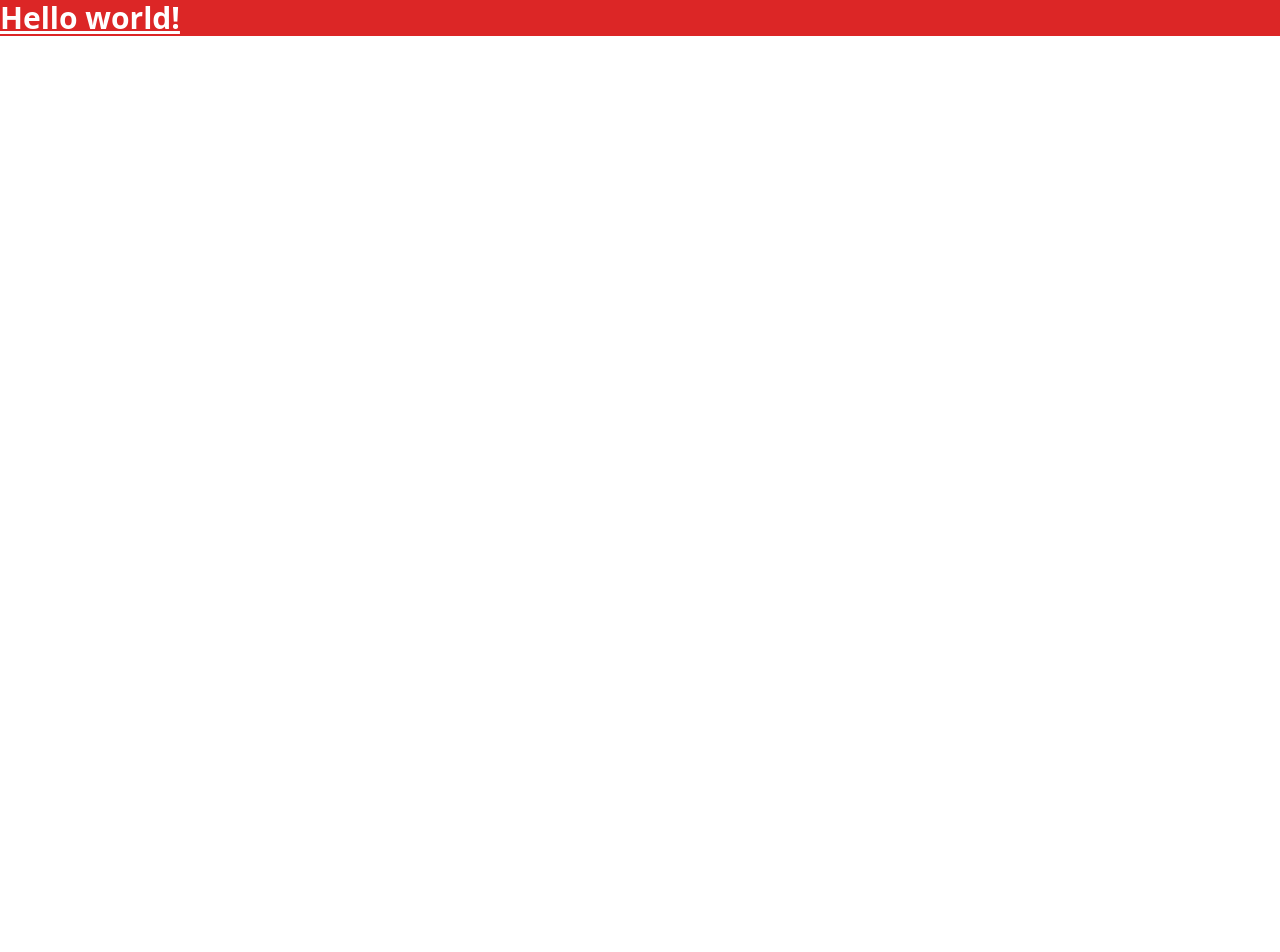
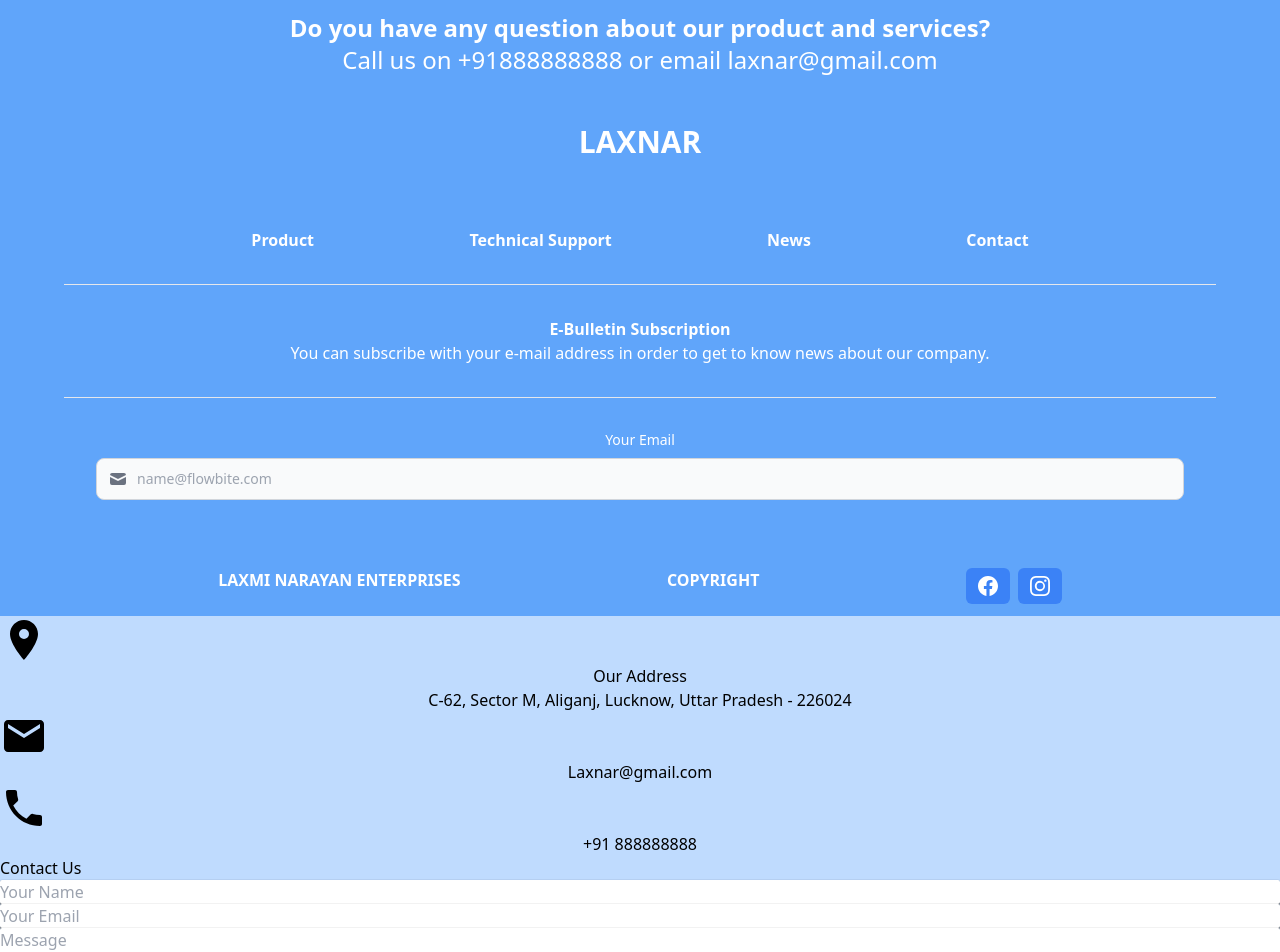
Before and after one commit to yash-sahni54321/Laxnar, a React (Create React App) app: page / in a window 1280 px wide. Shown: the top 952 px of the page. Before the commit the page ends 800 px from the top, so only its background shows below. Built offline with nearby package versions, Linux system fonts and the light colour scheme.

Commit message:
Added footer

```diff
--- a/package.json
+++ b/package.json
@@ -8,6 +8,7 @@
     "@testing-library/user-event": "^13.5.0",
     "react": "^18.2.0",
     "react-dom": "^18.2.0",
+    "react-icons": "^4.7.1",
     "react-router-dom": "^5.2.0",
     "react-scripts": "5.0.1",
     "web-vitals": "^2.1.4"
--- a/src/App.js
+++ b/src/App.js
@@ -3,11 +3,13 @@ import HomePage from "./Pages/HomePage";
 import ProductPage from "./Pages/ProductPage";
 import Error404Page from "./Pages/Error404Page";
 import React from "react";
+import Footer from "./Components/Footer";
+import ContactHeader from "./Components/ContactHeader";
 function App() {
     return (
         <div className='App'>
-
-            <h1 className='text-3xl text-white bg-red-600 font-bold underline'>Hello world!</h1>
+            <Footer/>
+            <ContactHeader/>
         </div>
     );
 }
--- /dev/null
+++ b/src/Components/ContactHeader.js
@@ -0,0 +1,100 @@
+
+import { MdLocationOn, MdEmail, MdPhone } from "react-icons/md";
+import { useState } from "react";
+const ContactHeader = () => {
+    const [name, setName] = useState('');
+    const [email, setEmail] = useState('');
+    const [text_msg, setText] = useState('');
+
+
+    const handleSubmit = (e) => {
+      e.preventDefault();
+      const Message = { name, email, text_msg };
+      console.log(Message)
+    //   fetch('http://localhost:8000/blogs/', {
+    //     method: 'POST',
+    //     headers: { "Content-Type": "application/json" },
+    //     body: JSON.stringify(blog)
+    //   }).then(() => {
+    //     // history.go(-1);
+    //     history.push('/');
+    //   })
+    }
+
+    return (
+        <>
+            <div className="bg-blue-200">
+                <div>
+                    <div>
+                        <div className="text-center">
+                            <span className="text-5xl">
+                                <MdLocationOn />
+                            </span>
+                            <span>
+                                <p>Our Address</p>
+                            </span>
+                            <span>
+                                <p>C-62, Sector M, Aliganj, Lucknow, Uttar Pradesh - 226024</p>
+                            </span>
+                        </div>
+                    </div>
+                    <div>
+                        <div>
+                            <div className="text-center">
+                                <span className="text-5xl">
+                                    <MdEmail />
+                                </span>
+                                <span>
+                                    <p>Laxnar@gmail.com</p>
+                                </span>
+                            </div>
+                        </div>
+                        <div>
+                            <div className="text-center">
+                                <span className="text-5xl">
+                                    <MdPhone />
+                                </span>
+                                <span>
+                                    <p>+91 888888888</p>
+                                </span>
+                            </div>
+                        </div>
+                    </div>
+                </div>
+                <div>
+                    <div>
+                        <form onSubmit={handleSubmit} className="">
+                            <label>Contact Us</label>
+                            <input
+                                type="text"
+                                className="w-full rounded-sm shadow-sm inline-block shadow-black"
+                                placeholder="Your Name"
+                                required
+                                value={name}
+                                onChange={(e) => setName(e.target.value)}
+                            />
+                            <input
+                                required
+                                className="w-full rounded-sm shadow-sm inline-block shadow-black"
+                                placeholder="Your Email"
+                                value={email}
+                                onChange={(e) => setEmail(e.target.value)}
+                            />
+                            <textarea
+                                required
+                                className="w-full h-24 rounded-sm shadow-sm inline-block shadow-black"
+                                value={text_msg}
+                                placeholder="Message"
+                                onChange={(e) => setText(e.target.value)}
+                            />
+
+                            <button className="rounded-md px-3 py-2 bg-blue-500">Submit</button>
+                        </form>
+                    </div>
+                </div>
+            </div>
+        </>
+    );
+};
+
+export default ContactHeader;
--- a/src/Components/Footer.js
+++ b/src/Components/Footer.js
@@ -0,0 +1,98 @@
+import { BsFacebook, BsInstagram } from "react-icons/bs";
+const Footer = () => {
+  const number = "+91888888888";
+  const email = "laxnar@gmail.com";
+  return (
+    <>
+      <div className="bg-blue-400 text-white">
+        <div className="text-center text-2xl p-3">
+          <p className=" font-bold">
+            Do you have any question about our product and services?
+          </p>
+          <p>
+            Call us on {number} or email {email}
+          </p>
+        </div>
+
+        <divc className="text-center text-3xl p-5 font-bold">
+          <a href="#">
+            <h1>LAXNAR</h1>
+          </a>
+        </divc>
+
+        <div className="px-16 font-bold">
+          <div className="border-b flex justify-evenly p-8">
+            <span>
+              <a href="#">Product</a>
+            </span>
+            <span>
+              <a href="#">Technical Support</a>
+            </span>
+            <span>
+              <a href="#">News</a>
+            </span>
+            <span>
+              <a href="#">Contact</a>
+            </span>
+          </div>
+        </div>
+
+        <div className="text-center px-16">
+          <div className=" border-b p-8">
+            <p className="font-bold">E-Bulletin Subscription</p>
+            <p>
+              You can subscribe with your e-mail address in order to get to know
+              news about our company.
+            </p>
+          </div>
+
+          <div className=" p-8">
+            <label
+              for="input-group-1"
+              class="block mb-2 text-sm font-medium  dark:text-white"
+            >
+              Your Email
+            </label>
+            <div class="relative mb-6">
+              <div class="absolute inset-y-0 left-0 flex items-center pl-3 pointer-events-none">
+                <svg
+                  aria-hidden="true"
+                  class="w-5 h-5 text-gray-500 dark:text-gray-400"
+                  fill="currentColor"
+                  viewBox="0 0 20 20"
+                  xmlns="http://www.w3.org/2000/svg"
+                >
+                  <path d="M2.003 5.884L10 9.882l7.997-3.998A2 2 0 0016 4H4a2 2 0 00-1.997 1.884z"></path>
+                  <path d="M18 8.118l-8 4-8-4V14a2 2 0 002 2h12a2 2 0 002-2V8.118z"></path>
+                </svg>
+              </div>
+              <input
+                type="text"
+                id="input-group-1"
+                class="bg-gray-50 border border-gray-300 text-gray-900 text-sm rounded-lg focus:ring-blue-500 focus:border-blue-500 block w-full pl-10 p-2.5  dark:bg-gray-700 dark:border-gray-600 dark:placeholder-gray-400 dark:text-white dark:focus:ring-blue-500 dark:focus:border-blue-500"
+                placeholder="name@flowbite.com"
+              />
+            </div>
+          </div>
+        </div>
+
+        <div className="flex justify-evenly p-3 font-bold">
+          <div>
+            <h3>LAXMI NARAYAN ENTERPRISES</h3>
+          </div>
+          <div>COPYRIGHT</div>
+          <div className="">
+            <button className="mr-2 bg-blue-500 py-2 px-3 text-xl rounded-md  ">
+              <a href="#"><BsFacebook /></a>
+            </button>
+            <button className=" bg-blue-500 py-2 px-3 text-xl rounded-md">
+              <a href="#"><BsInstagram /></a>
+            </button>
+          </div>
+        </div>
+      </div>
+    </>
+  );
+};
+
+export default Footer;
```
Also changed, not shown: 1 other file (tests, documents, lock files or other folders).
